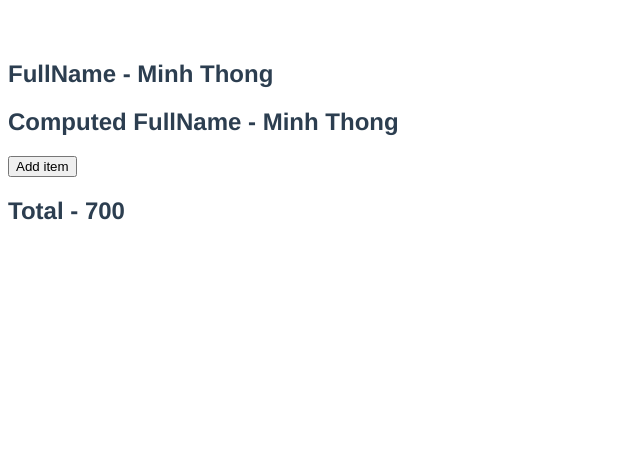
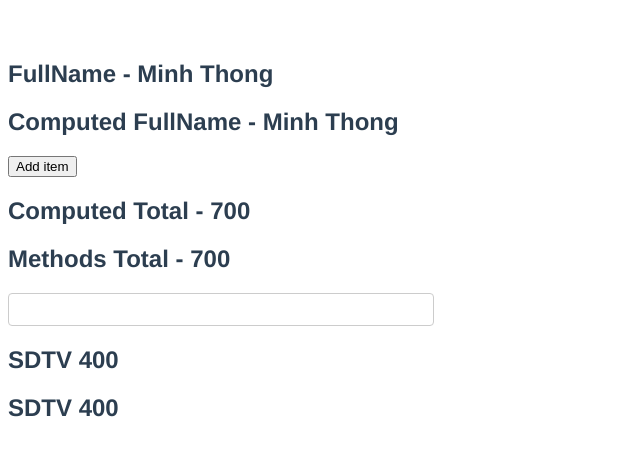
Before and after one commit to thongvm316/VueJs, a Vue app: page / in a window 1280 px wide. Shown: the top 456 px of the page, without its empty margins (0-640 px from the left). Built offline with nearby package versions, Linux system fonts and the light colour scheme.

Commit message:
fn ls 25

```diff
--- a/src/App.vue
+++ b/src/App.vue
@@ -4,12 +4,21 @@
       <h2> Computed FullName - {{ fullName }}</h2>
 
       <button @click="items.push({id: 4, title: 'Keyboard', price: 50})">Add item</button>
-      <h2>Total - {{ total }}</h2>
+      <h2>Computed Total - {{ total }}</h2>
+      <h2>Methods Total - {{ getTotal() }}</h2>
+      <!-- What is different betweent Computed and Methods? Res: Computed catch result for next render to improve performce, Methods is not., type input and check clg for test behavior -->
+
+      <input type="text" v-model="country" name="" id="">
+
+      <template v-for="item in items" :key="item.id">
+        <h2 v-if="item.price > 200">{{item.title}}  {{item.price}}</h2>
+      </template>
+
+      <h2 v-for="item in expensiveItems" :key="item.id">{{item.title}}  {{item.price}}</h2>
     </div>
 </template>
 
 <script>
-
 export default {
   name: 'App',
   data() {
@@ -32,18 +41,26 @@ export default {
          title: 'SDTV',
          price: 400
        },
-     ]
+     ],
+     country: ''
     }
   },
   methods: {
-
+    getTotal() {
+      console.log('getTotal')
+      return this.items.reduce((total, curr) => (total = total + curr.price), 0)
+    }
   },
   computed: {
     fullName () {
       return `${this.firstName} ${this.lastName}`
     },
     total () {
+      console.log('computed')
       return this.items.reduce((total, curr) => (total = total + curr.price), 0)
+    },
+    expensiveItems () {
+      return this.items.filter(item => item.price > 200)
     }
   }
 }
```
